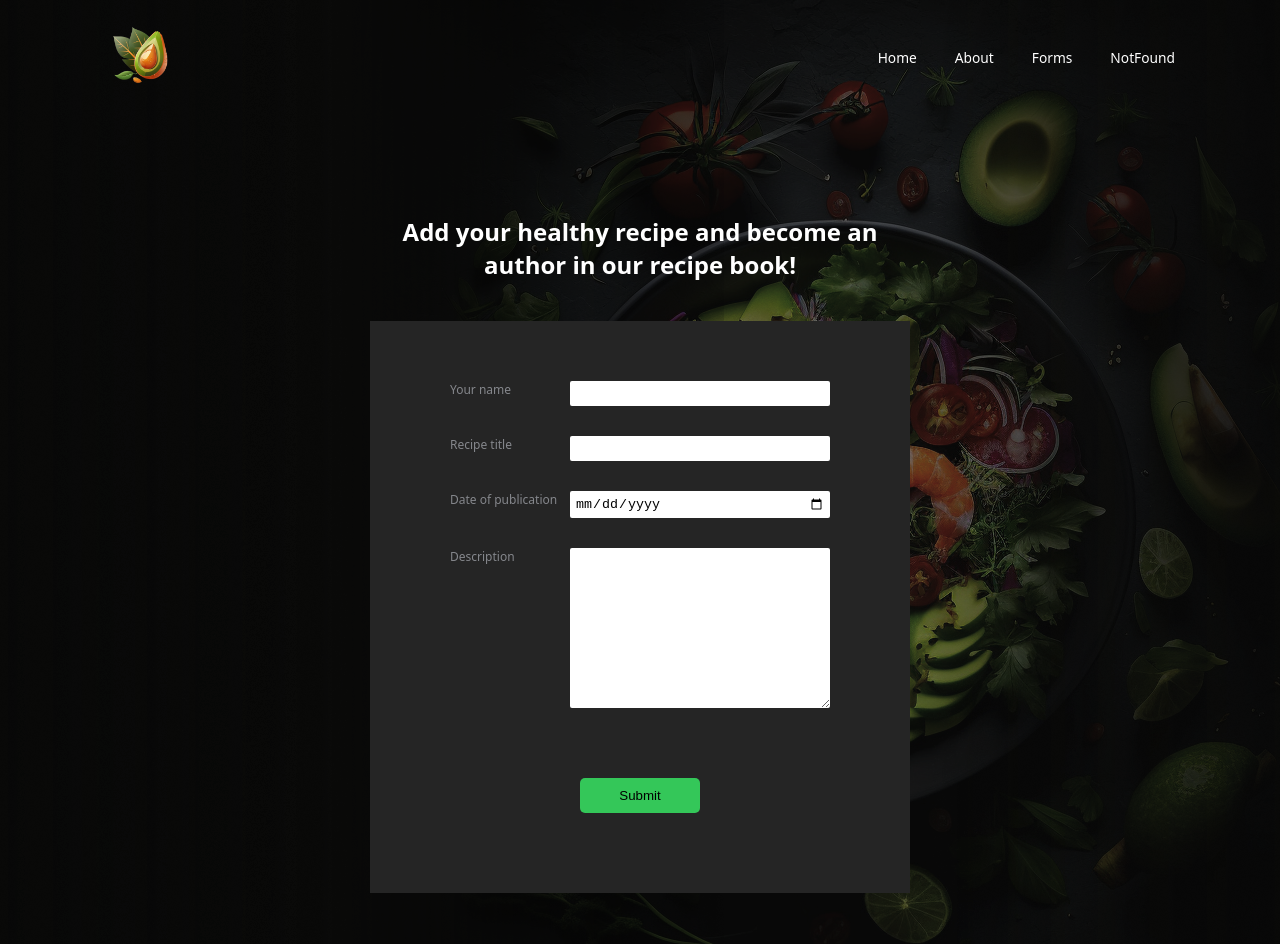
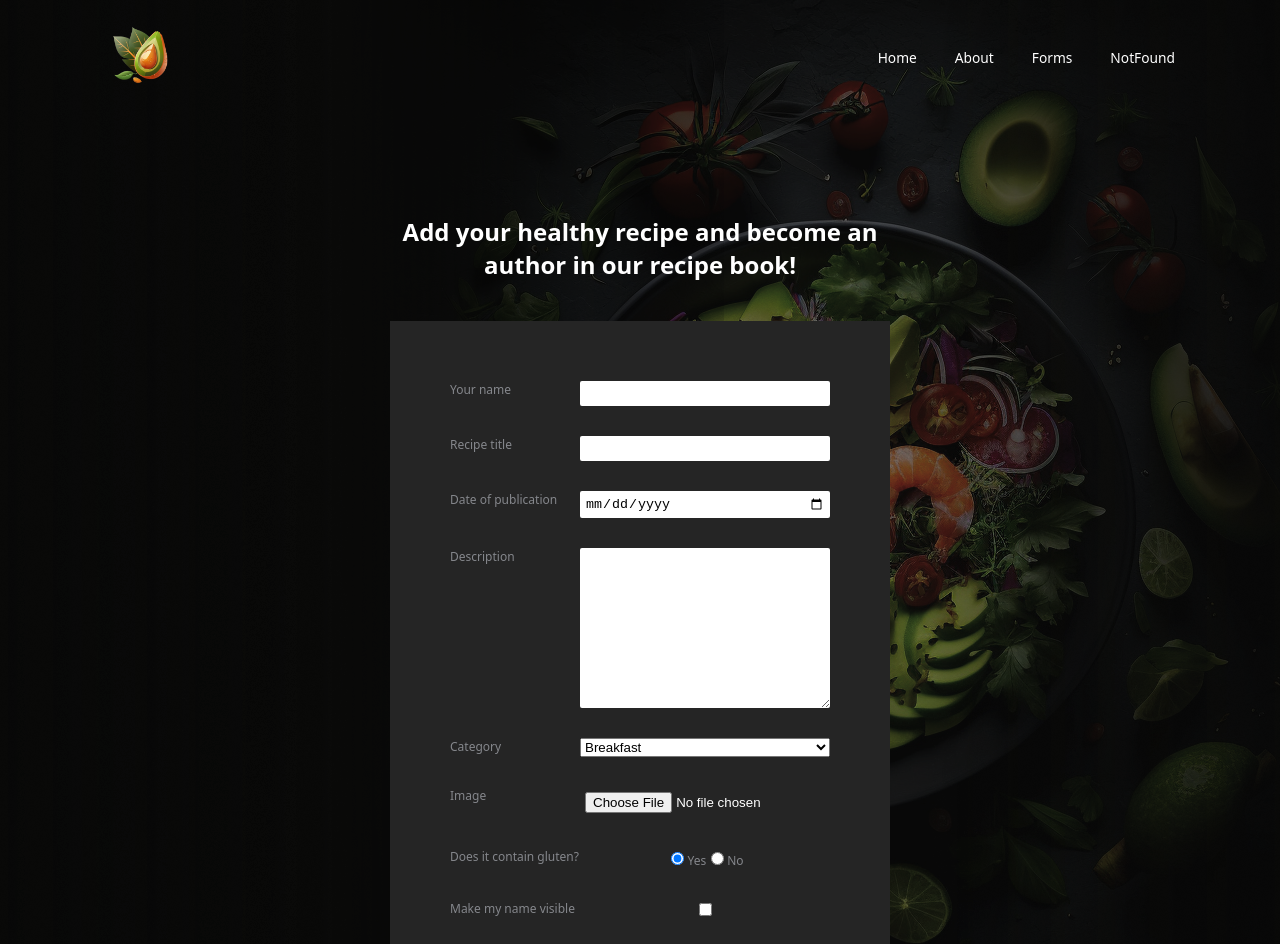
Before and after one commit to emoxowa/react-rs-school, a React (Vite) app: page /forms in a window 1280 px wide. Shown: the top 944 px of the page. Built offline with nearby package versions, Linux system fonts and the light colour scheme.

Commit message:
feat: add radio inputs to the form

```diff
--- a/src/components/Card/Card.module.css
+++ b/src/components/Card/Card.module.css
@@ -1,6 +1,5 @@
 .card {
   width: 350px;
-  height: 493px;
   background-color: var(--color-secondary-bg);
   border: 5px;
   cursor: pointer;
@@ -9,7 +8,7 @@
 .card__image {
   width: 350px;
   height: 260px;
-  object-fit: contain;
+  object-fit: cover;
 }
 
 .card__content {
@@ -67,3 +66,33 @@
   min-width: 100px;
   height: 20px;
 }
+
+.card__category-list {
+  display: flex;
+  gap: 5px;
+  align-items: center;
+}
+
+.card__category {
+  padding: 5px;
+  background-color: var(--color-primary);
+  text-align: start;
+  display: inline-block;
+  border-radius: 5px;
+  font-size: 12px;
+  margin-left: 0;
+  margin-bottom: 5px;
+  text-align: start;
+}
+
+.card__gluten {
+  text-align: start;
+  display: inline-block;
+  border-radius: 5px;
+  font-size: 12px;
+  margin-left: 0;
+  margin-bottom: 10px;
+  text-align: start;
+  width: 30px;
+  height: 30px;
+}
--- a/src/components/Card/Card.tsx
+++ b/src/components/Card/Card.tsx
@@ -1,21 +1,40 @@
 import styles from './Card.module.css';
 import like from '../../assets/like.svg';
 import { CardProps } from '../../types';
+import gluten from '../../assets/gluten-free.png';
+import defaultImage from '../../assets/defaultImage.png';
 
-function Card({ src, title, userName, description, date }: CardProps): JSX.Element {
+function Card({
+  image,
+  title,
+  userName,
+  description,
+  date,
+  category,
+  checkbox,
+  radio,
+}: CardProps): JSX.Element {
   return (
     <div className={styles.card}>
-      <img className={styles['card__image']} src={src} alt="Featured meal image" />
+      <img
+        className={styles['card__image']}
+        src={image ? URL.createObjectURL(image) : defaultImage}
+        alt="Featured meal image"
+      />
       <div className={styles['card__content']}>
+        <div className={styles['card__category-list']}>
+          <span className={styles['card__category']}>{category}</span>
+          {radio == 'No' ? <img src={gluten} className={styles['card__gluten']} /> : ''}
+        </div>
         <h3 className={styles['card__title']}>{title}</h3>
-        <h4 className={styles['card__subtitle']}>{`author: ${userName}`}</h4>
+        <h4 className={styles['card__subtitle']}>{`author: ${checkbox ? userName : ' --- '}`}</h4>
         <p className={styles['card__description']}>{description}</p>
         <div className={styles['card__footer']}>
           <div className={styles['card__rating-container']}>
             <button className={styles['card__button']}>
               <img className={styles['card__icon']} src={like} alt="like" />
             </button>
-            <p className="rating__number">12</p>
+            <p className="rating__number">0</p>
           </div>
           <div className={styles['card__date']}>{date}</div>
         </div>
--- a/src/components/Form/form.module.css
+++ b/src/components/Form/form.module.css
@@ -2,13 +2,13 @@
   box-sizing: content-box;
   max-width: 400px;
   margin: 40px auto 100px;
-  padding: 50px 70px;
+  padding: 50px 50px;
   background-color: var(--color-secondary-bg);
 }
 
 .form__input-group {
   display: grid;
-  grid-template-columns: 120px 1fr;
+  grid-template-columns: 130px 1fr;
   margin-bottom: 10px;
   padding: 10px;
 }
--- a/src/components/Form/form.tsx
+++ b/src/components/Form/form.tsx
@@ -8,6 +8,10 @@ class Form extends Component<FormProps, FormState, CardInfo> {
     recipeTitleInput: React.RefObject<HTMLInputElement>;
     dateInput: React.RefObject<HTMLInputElement>;
     descriptionTextArea: React.RefObject<HTMLTextAreaElement>;
+    categorySelect: React.RefObject<HTMLSelectElement>;
+    imageInput: React.RefObject<HTMLInputElement>;
+    checkboxInput: React.RefObject<HTMLInputElement>;
+    radioInput: React.RefObject<HTMLInputElement>;
   };
 
   constructor(props: FormProps) {
@@ -17,6 +21,10 @@ class Form extends Component<FormProps, FormState, CardInfo> {
       recipeTitleInput: React.createRef<HTMLInputElement>(),
       dateInput: React.createRef<HTMLInputElement>(),
       descriptionTextArea: React.createRef<HTMLTextAreaElement>(),
+      categorySelect: React.createRef<HTMLSelectElement>(),
+      imageInput: React.createRef<HTMLInputElement>(),
+      checkboxInput: React.createRef<HTMLInputElement>(),
+      radioInput: React.createRef<HTMLInputElement>(),
     };
     this.state = {
       submitMessage: '',
@@ -25,19 +33,33 @@ class Form extends Component<FormProps, FormState, CardInfo> {
 
   handleSubmit = (event: React.FormEvent<HTMLFormElement>): void => {
     event.preventDefault();
-    const { nameInput, recipeTitleInput, dateInput, descriptionTextArea } = this.inputsRefs;
+    const {
+      nameInput,
+      recipeTitleInput,
+      dateInput,
+      descriptionTextArea,
+      categorySelect,
+      imageInput,
+      checkboxInput,
+      radioInput,
+    } = this.inputsRefs;
     const cardInfo = this.collectStateInfo();
     const { setCardsInfo } = this.props;
     if (
       nameInput?.current &&
       recipeTitleInput?.current &&
       dateInput?.current &&
-      descriptionTextArea?.current
+      descriptionTextArea?.current &&
+      categorySelect?.current &&
+      imageInput?.current &&
+      checkboxInput?.current &&
+      radioInput?.current
     ) {
       const submitMessage = `Thank you, ${nameInput.current.value}! Your submission has been successfully submitted to the submission submitter. It's time to submit to the fact that you're a submission superstar!`;
       try {
         setCardsInfo(cardInfo);
         this.setState({ submitMessage });
+        console.log(radioInput);
         event.currentTarget.reset();
       } catch (error) {
         console.error('Failed to update state:', error);
@@ -51,6 +73,10 @@ class Form extends Component<FormProps, FormState, CardInfo> {
       recipeTitle: this.inputsRefs.recipeTitleInput.current?.value || '',
       date: this.inputsRefs.dateInput.current?.value || '',
       description: this.inputsRefs.descriptionTextArea.current?.value || '',
+      category: this.inputsRefs.categorySelect.current?.value || '',
+      image: this.inputsRefs.imageInput.current?.files?.[0] || null,
+      checkbox: this.inputsRefs.checkboxInput.current?.checked || false,
+      radio: this.inputsRefs.radioInput.current?.value || '',
     };
     return cardInfo;
   };
@@ -110,6 +136,76 @@ class Form extends Component<FormProps, FormState, CardInfo> {
           />
         </div>
 
+        <div className={styles['form__input-group']}>
+          <label htmlFor="category" className={styles.form__label}>
+            Category
+          </label>
+          <select id="category" ref={this.inputsRefs.categorySelect}>
+            <option value="Breakfast">Breakfast</option>
+            <option value="Soups">Soups</option>
+            <option value="Salads">Salads</option>
+            <option value="Pasta">Pasta</option>
+            <option value="Pizza">Pizza</option>
+            <option value="Seafood">Seafood</option>
+            <option value="Desserts">Desserts</option>
+            <option value="Drinks">Drinks</option>
+          </select>
+        </div>
+
+        <div className={styles['form__input-group']}>
+          <label htmlFor="image" className={styles.form__label}>
+            Image
+          </label>
+          <input
+            id="image"
+            type="file"
+            className={styles.form__input}
+            ref={this.inputsRefs.imageInput}
+            required
+          />
+        </div>
+
+        <div className={styles['form__input-group']}>
+          <label className={styles.form__label}>Does it contain gluten?</label>
+          <div>
+            <label htmlFor="radio-yes" className={styles.form__label}>
+              <input
+                checked
+                value="Yes"
+                id="radio-yes"
+                type="radio"
+                name="option"
+                className={styles.form__input}
+                ref={this.inputsRefs.radioInput}
+              />
+              Yes
+            </label>
+            <label htmlFor="radio-no" className={styles.form__label}>
+              <input
+                value="No"
+                id="radio-no"
+                type="radio"
+                name="option"
+                className={styles.form__input}
+                ref={this.inputsRefs.radioInput}
+              />
+              No
+            </label>
+          </div>
+        </div>
+
+        <div className={styles['form__input-group']}>
+          <label htmlFor="checkbox" className={styles.form__label}>
+            Make my name visible
+          </label>
+          <input
+            id="checkbox"
+            type="checkbox"
+            className={styles.form__input}
+            ref={this.inputsRefs.checkboxInput}
+          />
+        </div>
+
         <button type="submit" className={styles.form__button}>
           Submit
         </button>
--- a/src/pages/Forms/Forms.tsx
+++ b/src/pages/Forms/Forms.tsx
@@ -26,6 +26,10 @@ function Forms() {
               title={card.recipeTitle}
               date={card.date}
               description={card.description}
+              category={card.category}
+              image={card.image}
+              checkbox={card.checkbox}
+              radio={card.radio}
             />
           ))}
         </ul>
```
Also changed, not shown: src/types.tsx (renamed from src/types.ts, +8 -2 lines), src/assets/defaultImage.png (added), src/assets/gluten-free.png (added).
